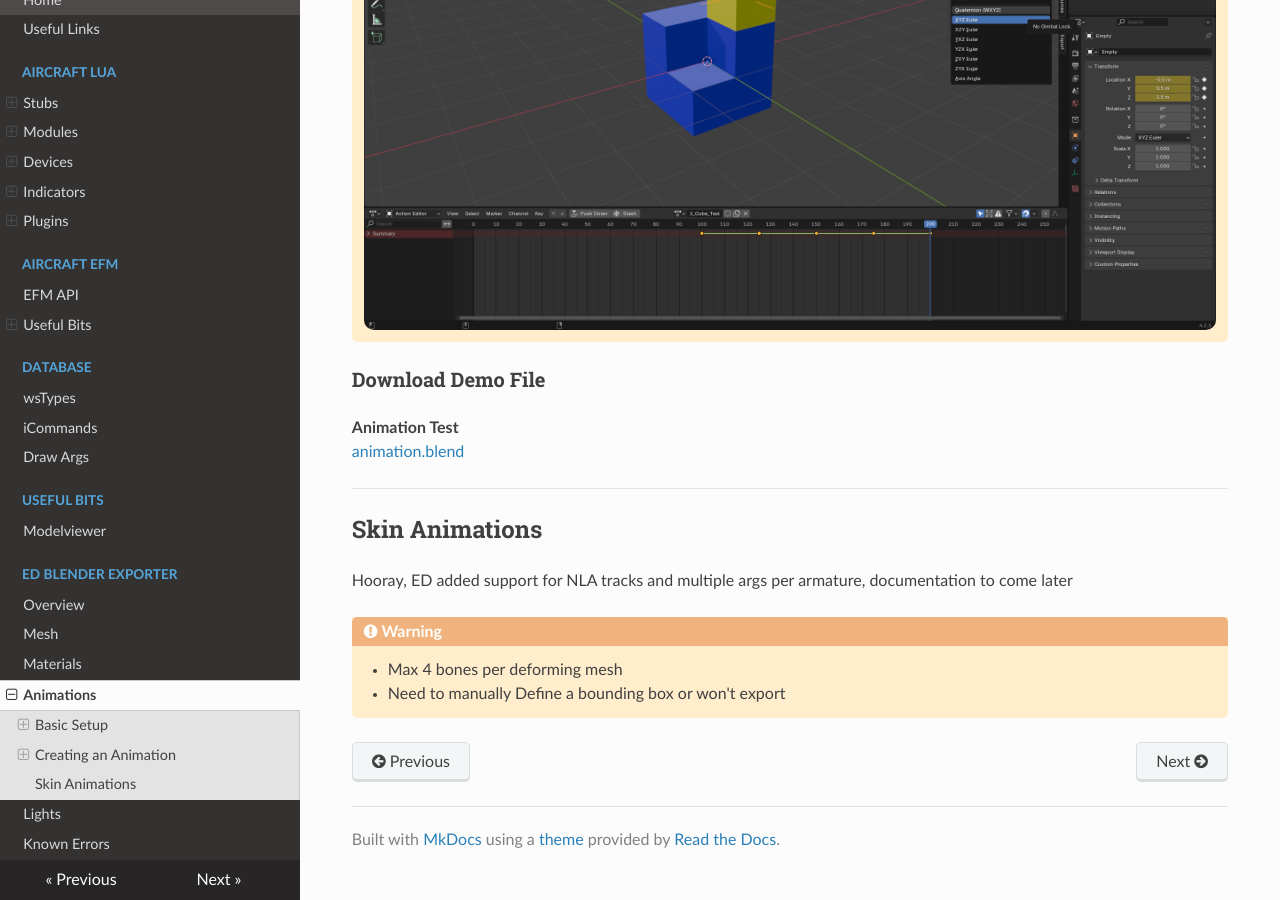
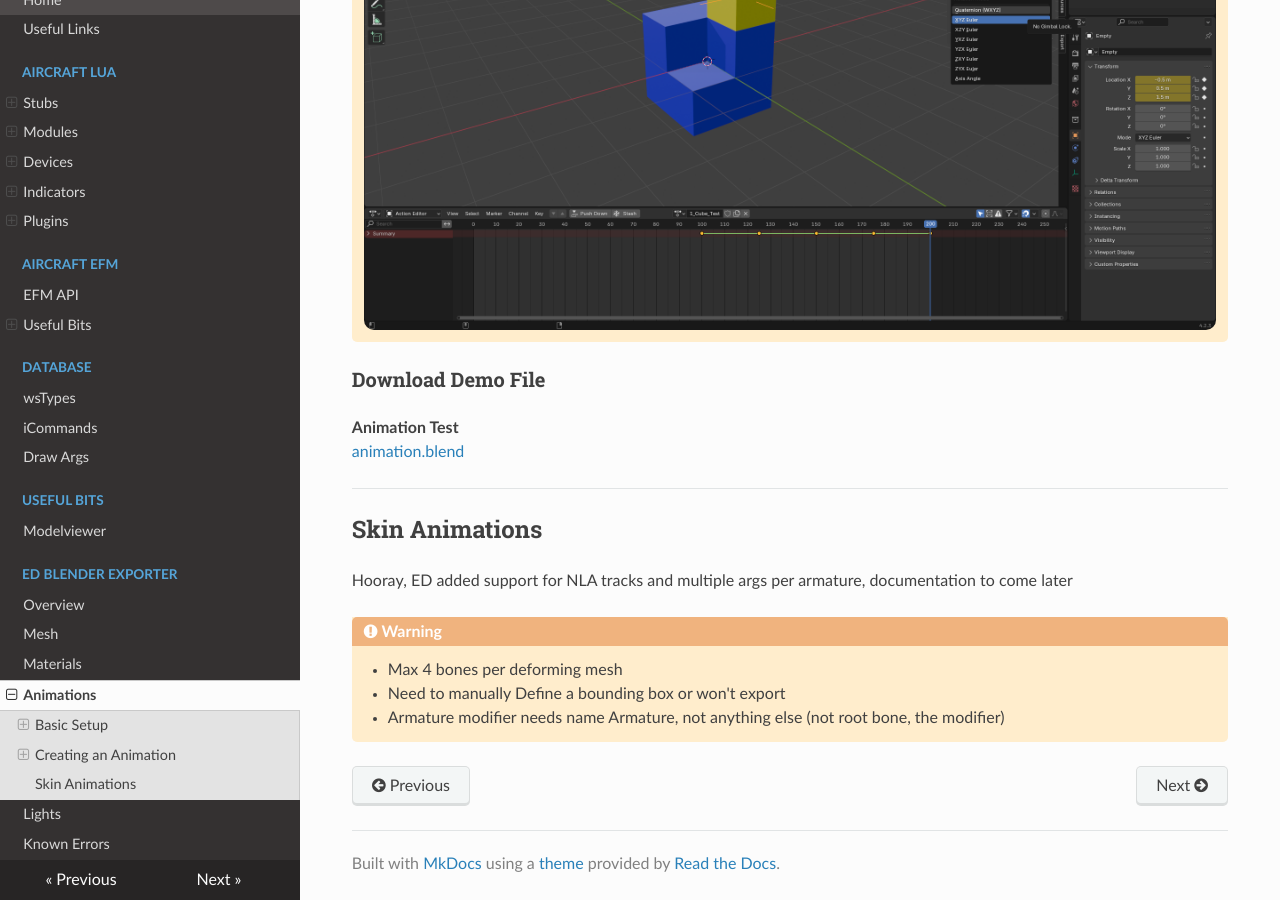
Before and after one commit to DCS-OpenSource/dcs-opensource-modding-guide, an MkDocs documentation site: the page built from docs/EDM-Export/Animations.md, in a window 1280 px wide and 900 px high, scrolled down 5060 px. Built offline with MkDocs 1.6.1, drawn with Linux system fonts in a browser that asks for light colours; nearby versions of some CDN libraries.

Commit message:
added temp note about armature modifier name

```diff
--- a/docs/EDM-Export/Animations.md
+++ b/docs/EDM-Export/Animations.md
@@ -78,3 +78,4 @@ Hooray, ED added support for NLA tracks and multiple args per armature, document
 !!! Warning
     * Max 4 bones per deforming mesh
     * Need to manually Define a bounding box or won't export
+    * Armature modifier needs name Armature, not anything else (not root bone, the modifier)
```
